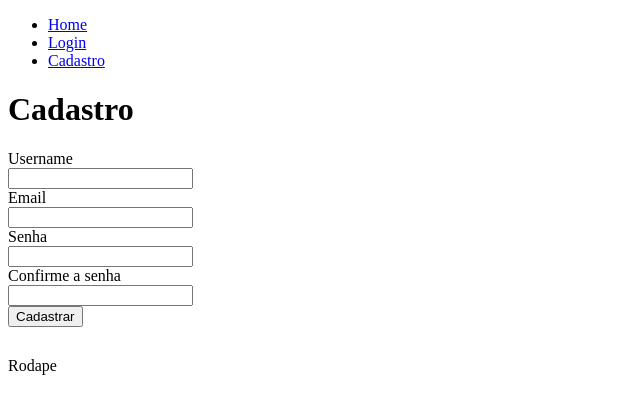
After one commit to joaodrmjr/app-slim3, a PHP site: template resources/views/auth/register.twig in a window 1280 px wide. The commit adds this page. Shown: the top 414 px of the page, without its empty margins (0-640 px from the left). Run offline with PHP 8.4, Linux system fonts and the light colour scheme; the template is opened without the code that fills it, so the values that code supplies are empty; some libraries are stand-ins or nearby versions.

Commit message:
Pagina de login e cadastro

```diff
--- a/app/dependencies.php
+++ b/app/dependencies.php
@@ -50,3 +50,6 @@ $container["view"] = function ($container) use ($app) {
 $container["WebController"] = function ($container) {
 	return new App\Controllers\WebController($container);
 };
+$container["AuthController"] = function ($container) {
+	return new App\Controllers\AuthController($container);
+};
--- /dev/null
+++ b/public/app.css
@@ -0,0 +1,3 @@
+.footer {
+	margin-top: 30px;
+}
--- /dev/null
+++ b/resources/views/auth/register.twig
@@ -0,0 +1,36 @@
+{% extends 'templates/app.twig' %}
+
+
+{% block content %}
+<div>
+	<form>
+		<h1>Cadastro</h1>
+
+
+		<label>Username</label>
+		<div>
+			<input type="text" name="username">
+		</div>
+
+		<label>Email</label>
+		<div>
+			<input type="text" name="email">
+		</div>
+
+		<label>Senha</label>
+		<div>
+			<input type="password" name="password">
+		</div>
+
+		<label>Confirme a senha</label>
+		<div>
+			<input type="password" name="password_c">
+		</div>
+
+
+		<div>
+			<input type="submit" value="Cadastrar">
+		</div>
+	</form>
+</div>
+{% endblock %}
--- a/resources/views/templates/app.twig
+++ b/resources/views/templates/app.twig
@@ -4,6 +4,8 @@
 	<meta charset="utf-8">
 	<meta name="viewport" content="width=device-width, initial-scale=1">
 	<title>Voltando com o Slim 3</title>
+
+	<link rel="stylesheet" type="text/css" href="{{ base_url }}/app.css">
 </head>
 <body>
 
--- a/resources/views/templates/partials/nav.twig
+++ b/resources/views/templates/partials/nav.twig
@@ -3,6 +3,12 @@
 		<li>
 			<a href="{{ path_for('home') }}">Home</a>
 		</li>
+		<li>
+			<a href="{{ path_for('auth.login') }}">Login</a>
+		</li>
+		<li>
+			<a href="{{ path_for('auth.register') }}">Cadastro</a>
+		</li>
 
 	</ul>
 </nav>
```
Also changed, not shown: app/Controllers/AuthController.php (added, +24 -0 lines), app/routes.php (+12 -0 lines), resources/views/auth/login.twig (added, +26 -0 lines).
